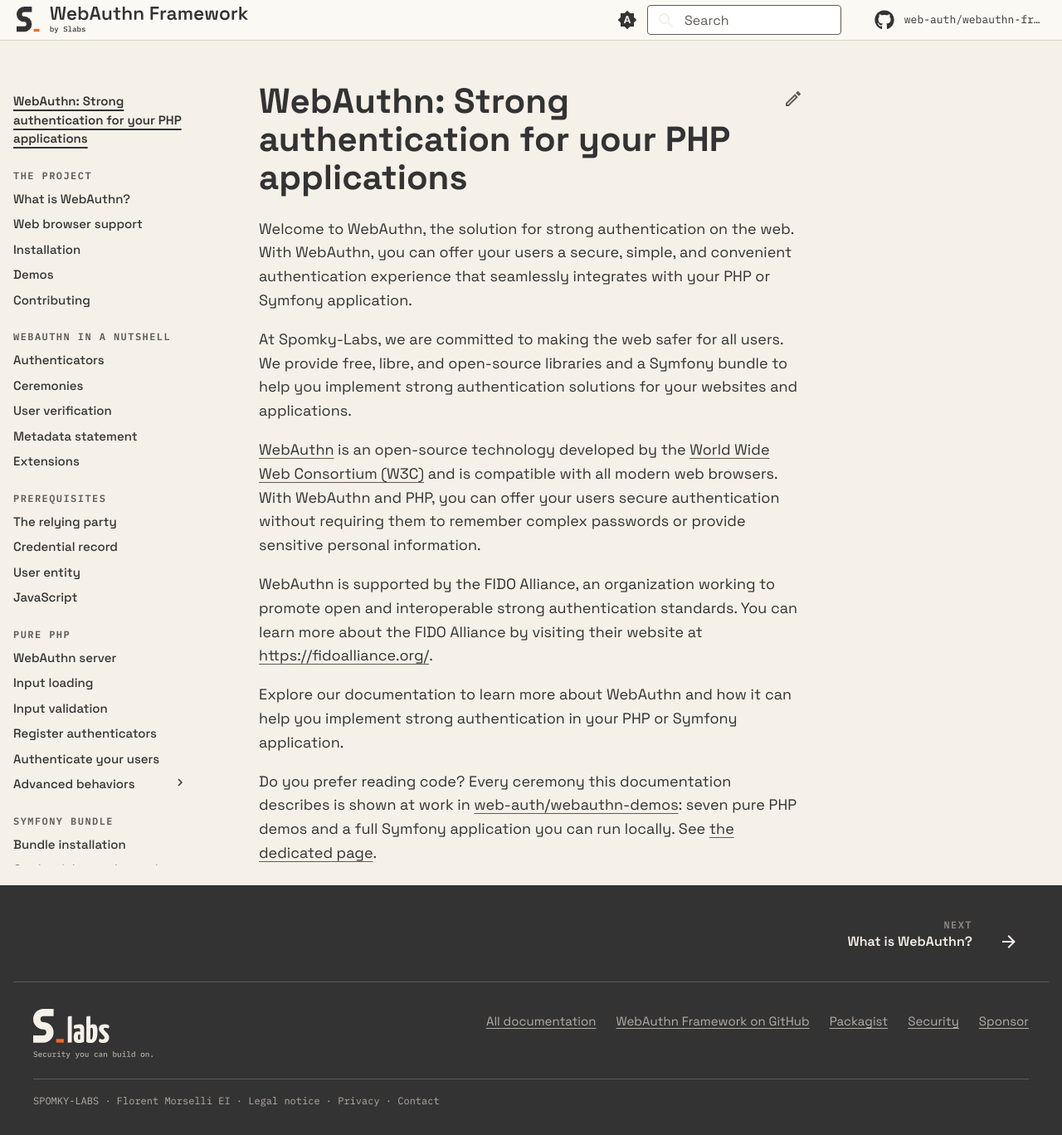
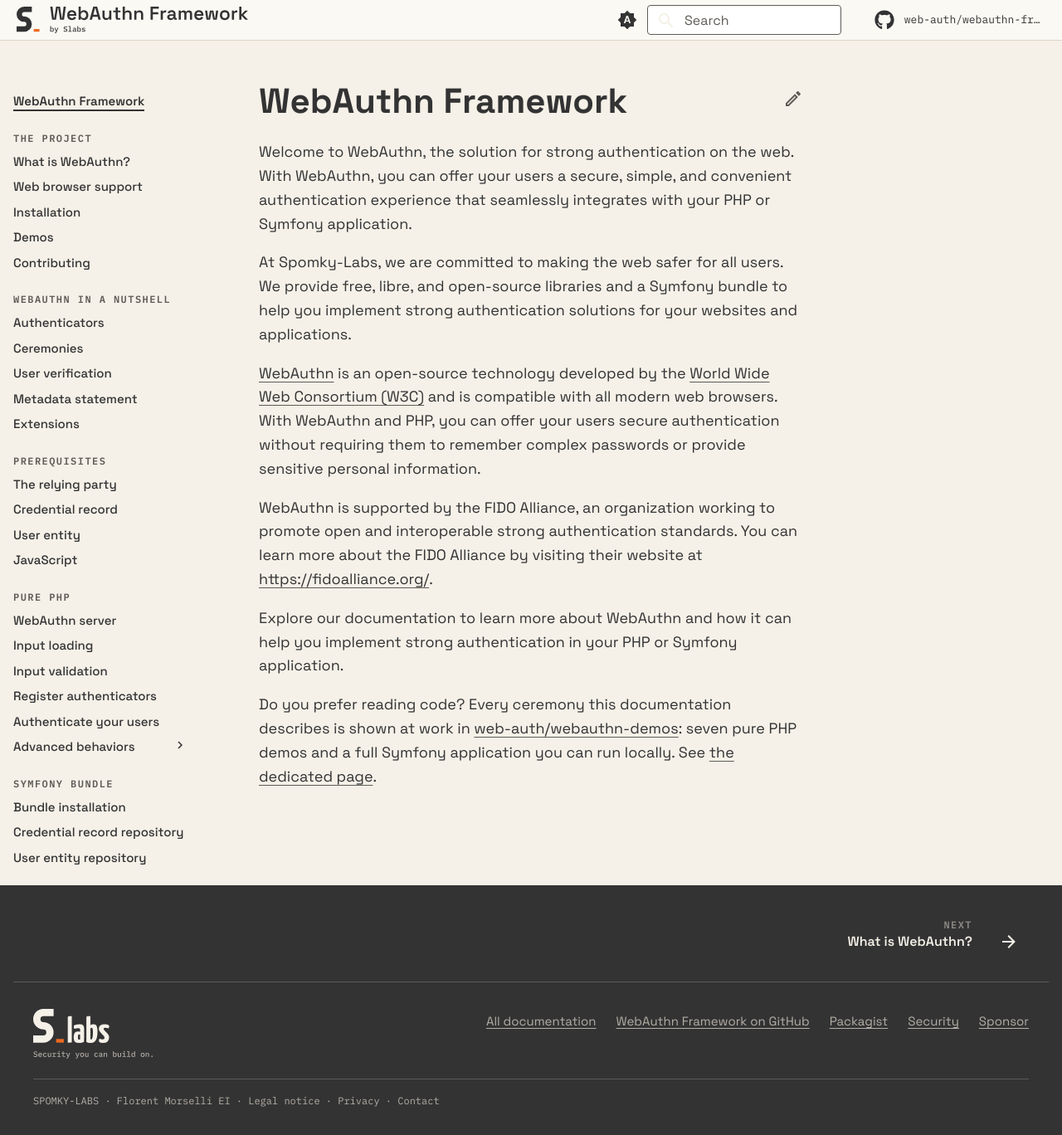
Before and after one commit to web-auth/doc, an MkDocs documentation site: the page built from docs/README.md, in a window 1280 px wide and 1368 px high. Shown: the whole window at 83% size. Built offline with MkDocs 1.6.1 and Material for MkDocs 9.7.7, drawn with Linux system fonts in a browser that asks for light colours; plug-ins that fetch from the network failed and are left out; the version menu is left out.

Commit message:
docs: the home page and the site carry the name of the project
The Slabs guidelines name the project WebAuthn Framework: the title of the home page, the name of the site in the
tabs of the browser and the link of the footer say it, as the project mark of the header does.

```diff
--- a/docs/README.md
+++ b/docs/README.md
@@ -4,7 +4,7 @@
   Tutorials
 ---
 
-# WebAuthn: Strong authentication for your PHP applications
+# WebAuthn Framework
 
 Welcome to WebAuthn, the solution for strong authentication on the web. With WebAuthn, you can offer your users a secure, simple, and convenient authentication experience that seamlessly integrates with your PHP or Symfony application.
 
```
